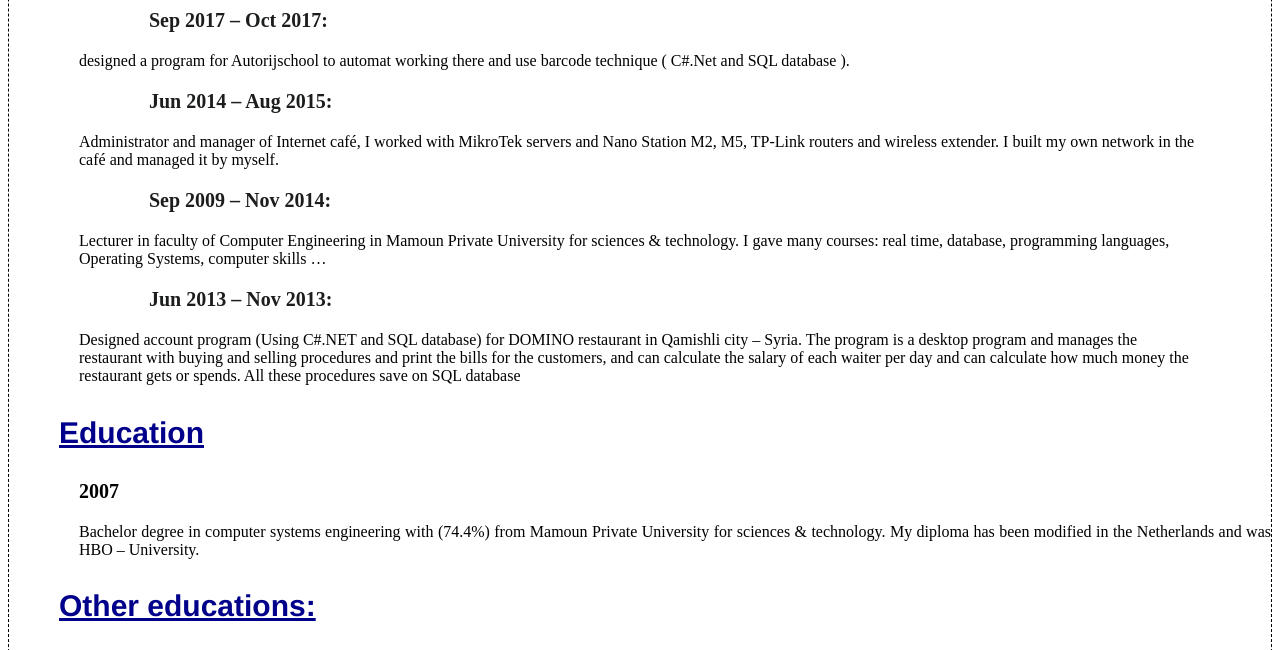
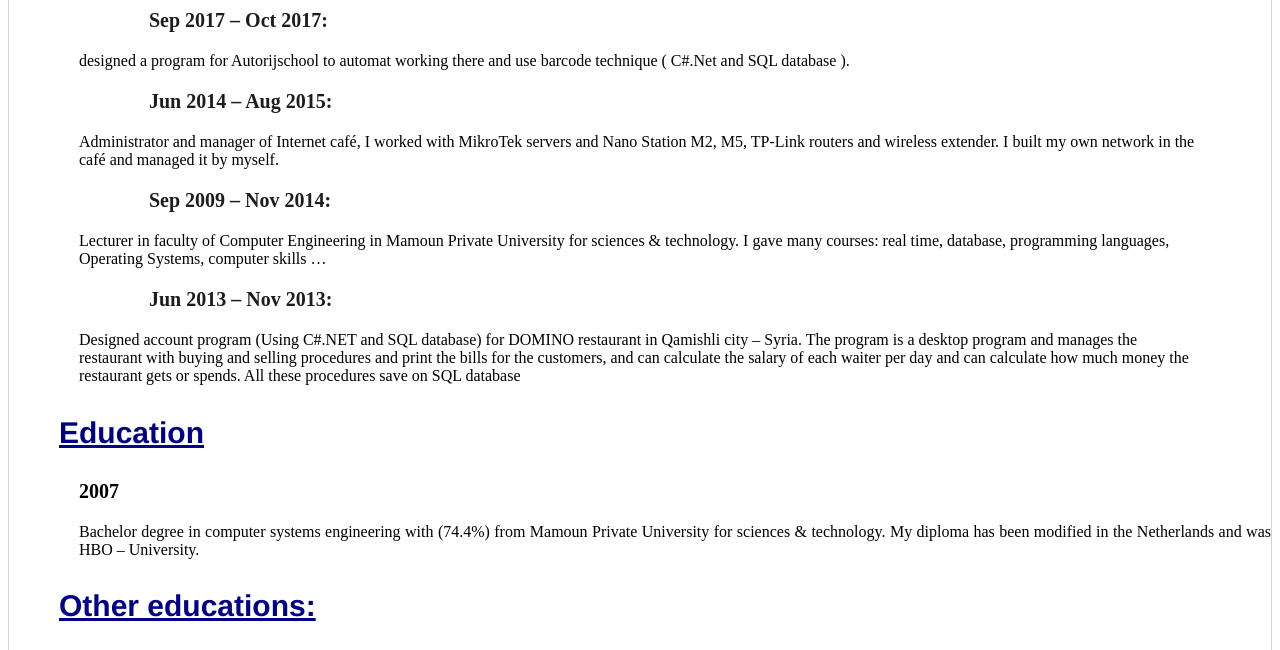
Before and after one commit to gisaac85/hyf-html-css, a plain HTML site: page week1/index.html in a window 1280 px wide. Shown: the part 655-1305 px from the top of the page. Drawn offline with Linux system fonts and the light colour scheme.

Commit message:
Homework Week1

```diff
--- a/week1/main.css
+++ b/week1/main.css
@@ -15,7 +15,7 @@
 }
 
 body {
-    border: 1px black dashed;
+    border: 1px lightgray solid;
     max-width:100%;
 
 }
```
